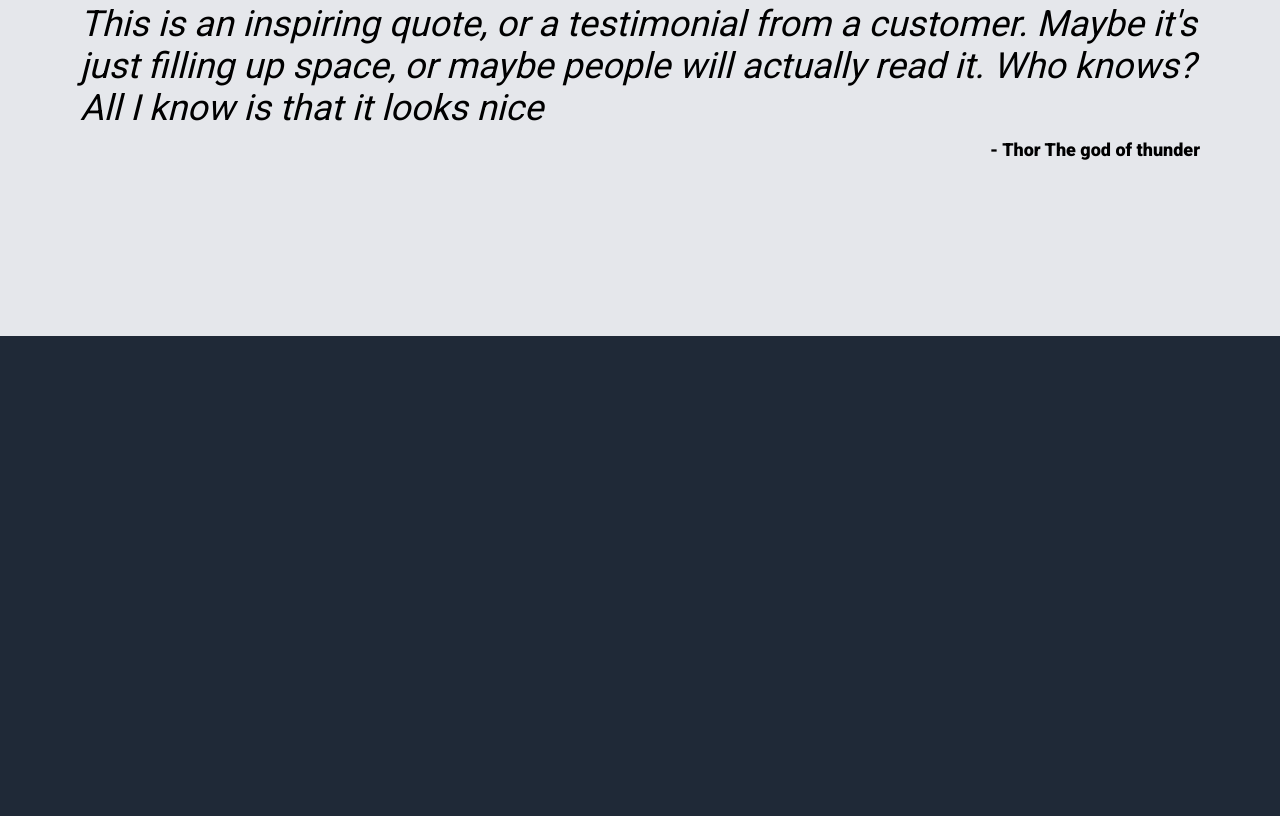
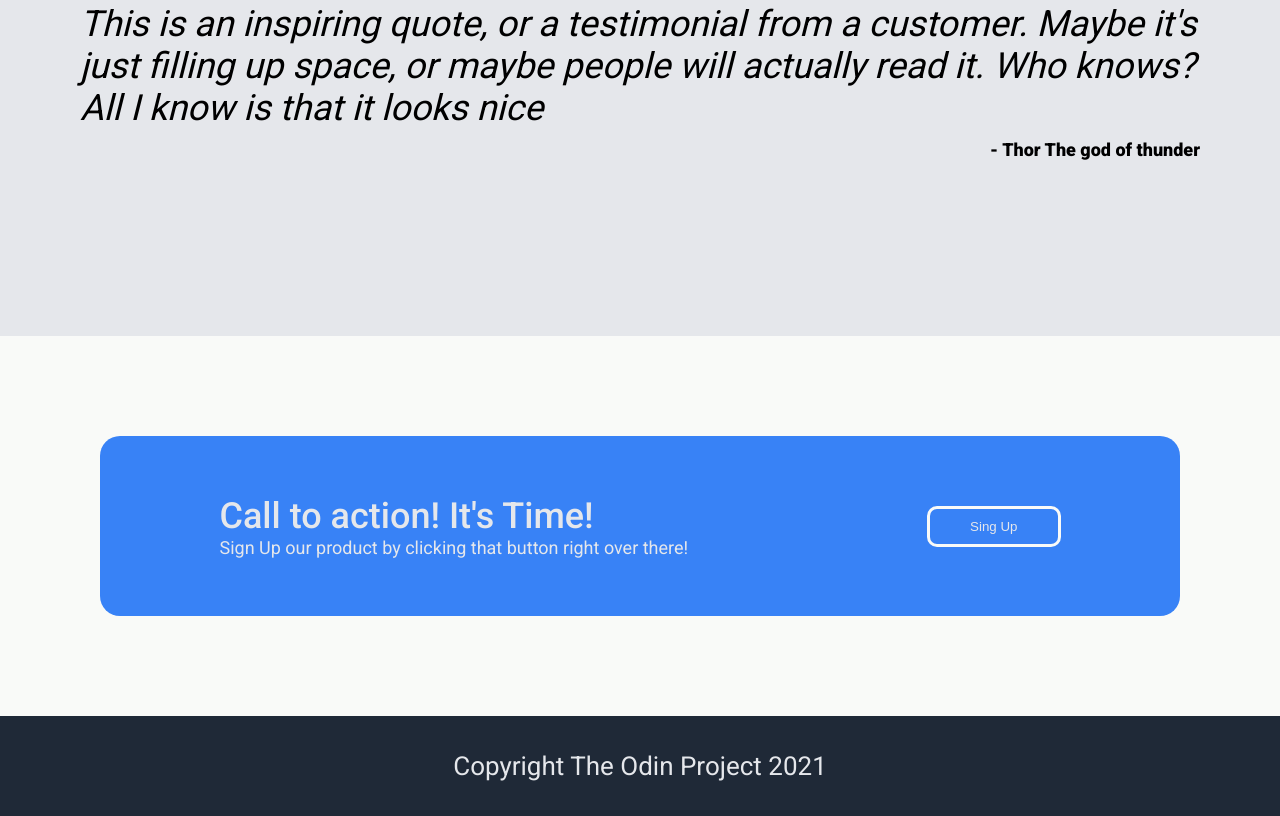
Before and after one commit to weg-coder-rohit/First-Web-project, a plain HTML site: page index.html in a window 1280 px wide. Shown: the part 1284-2100 px from the top of the page. Before the commit the page ends 1620 px from the top, so only its background shows below. Drawn offline with Linux system fonts and the light colour scheme.

Commit message:
created main section 4 and footer

```diff
--- a/index.html
+++ b/index.html
@@ -90,6 +90,9 @@
 
         <!-- Main 2 Ends  -->
 
+
+        <!-- main 3 Starts -->
+
         <div class="main-3">
             <div class="main-3-text">
                 This is an inspiring quote, or a testimonial from a customer. Maybe it's just filling up space, or maybe people will actually read it. Who knows? All I know is that it looks nice
@@ -98,6 +101,30 @@
                 - Thor The god of thunder
             </div>
         </div>
+
+        <!-- Main 3 ends  -->
+
+        <!-- Main 4 Starts -->
+
+        <div class="main-4-wrapper">
+            <div class="main-4">
+                <div class="main-4-1">
+                    <div class="main-4-text1">
+                        Call to action! It's Time!
+                    </div>
+                    <div class="main-4-text2">
+                        Sign Up our product by clicking that button right over there!
+                    </div>
+                </div>
+                <div class="main-4-2">
+                    <button>Sing Up</button>
+                </div>
+            </div>
+        </div>
+
+        <div class="footer">
+            Copyright The Odin Project 2021
+        </div>
     </div>
 </body>
 </html>
--- a/style.css
+++ b/style.css
@@ -137,6 +137,8 @@ p {
 
 /* Main section 2 ends here */
 
+/* Main section 3  */
+
 .main-3 {
     height: 350px;
     background-color: #E5E7EB;
@@ -162,3 +164,61 @@ p {
     font-weight: 900;
     font-size: 18px;
 }
+
+/* Main section 3 ends */
+
+/* Main section 4  */
+
+.main-4 {
+    border-radius: 20px;
+    display: flex;
+    justify-content: space-around;
+    align-items: center;
+    background-color: #3882F6;
+    height: 180px;
+}
+
+.main-4-1 {
+    display: flex;
+    flex-direction: column;
+}
+
+.main-4-wrapper {
+    padding: 100px;
+    background-color: #F9FAF8;
+}
+
+.main-4-2 button {
+    background-color: #3882F6;
+    border: 3px solid #F9FAF8;
+    padding: 10px 40px;
+    border-radius: 10px;
+    color: #E5E7EB;
+}
+
+.main-4-text1 {
+    font-size: 36px;
+    color: #E5E7EB;
+    font-weight: 500;
+}
+
+.main-4-text2 {
+    color: #E5E7EB;
+    font-size: 18px;
+}
+/* Main section 4 ends */
+
+/* Footer */
+
+.footer {
+    bottom: 0;
+    left: 0;
+    right: 0;
+    height: 100px;
+    display: flex;
+    align-items: center;
+    justify-content: center;
+    background: #1F2937;
+    font-size: 26px;
+    color: #E5E7EB;
+  }
```
